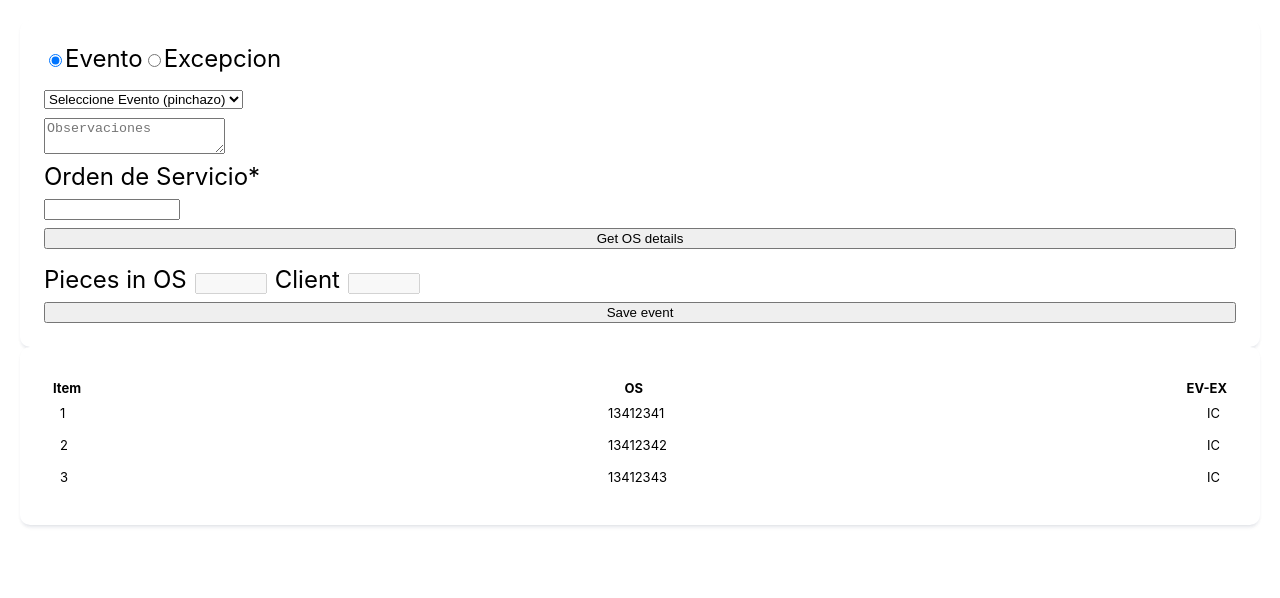
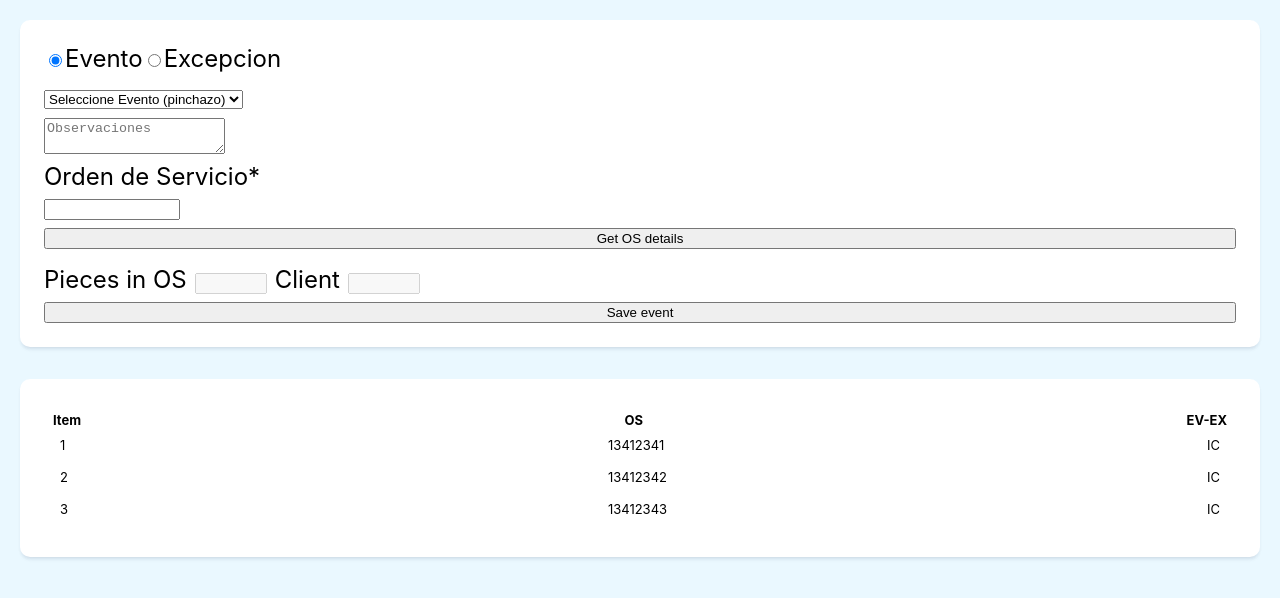
Before and after one commit to karmaester/bx-digitation-hub-pwa, a Next.js app: page /MainForm in a window 1280 px wide. Shown: the top 598 px of the page. Built offline with nearby package versions, Linux system fonts and the light colour scheme.

Commit message:
Change background color

```diff
--- a/src/components/Layout/Layout.tsx
+++ b/src/components/Layout/Layout.tsx
@@ -13,7 +13,6 @@ export default function Layout({ children }: { children: JSX.Element }) {
             <main>{children}</main>
             <style global jsx>{`
         body {
-            background-color: #fafafa;
           margin: 0;
           font-family: 'SF Pro Text', 'SF Pro Icons', 'Helvetica Neue', 'Helvetica',
       'Arial', sans-serif;
--- a/src/pages/MainForm.tsx
+++ b/src/pages/MainForm.tsx
@@ -47,6 +47,7 @@ const MainForm = () => {
         <OSCode />
         <OSDetails setShouldAddItem={setShouldAddItem} />
       </Card>
+      <div style={{height: '2rem'}}></div>
       <Card>
         <Table data={tableData} />
       </Card>
--- a/src/styles/global.scss
+++ b/src/styles/global.scss
@@ -9,6 +9,7 @@
   }
 
   body {
+    background-color: #eaf8ff;
     margin: 0;
     font-size: 24px;
     font-family: -apple-system, BlinkMacSystemFont, 'Segoe UI', Roboto, Helvetica,
```
